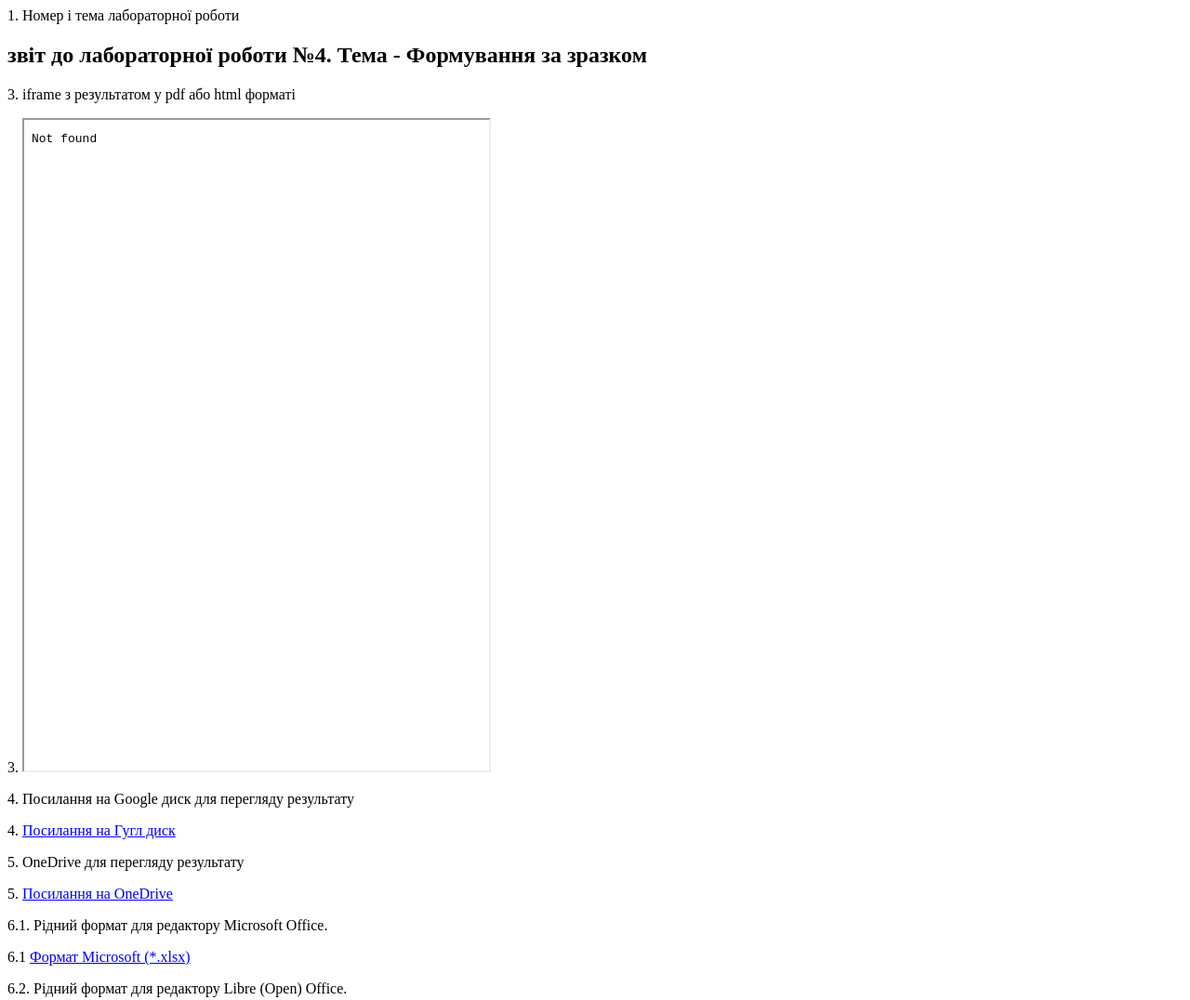
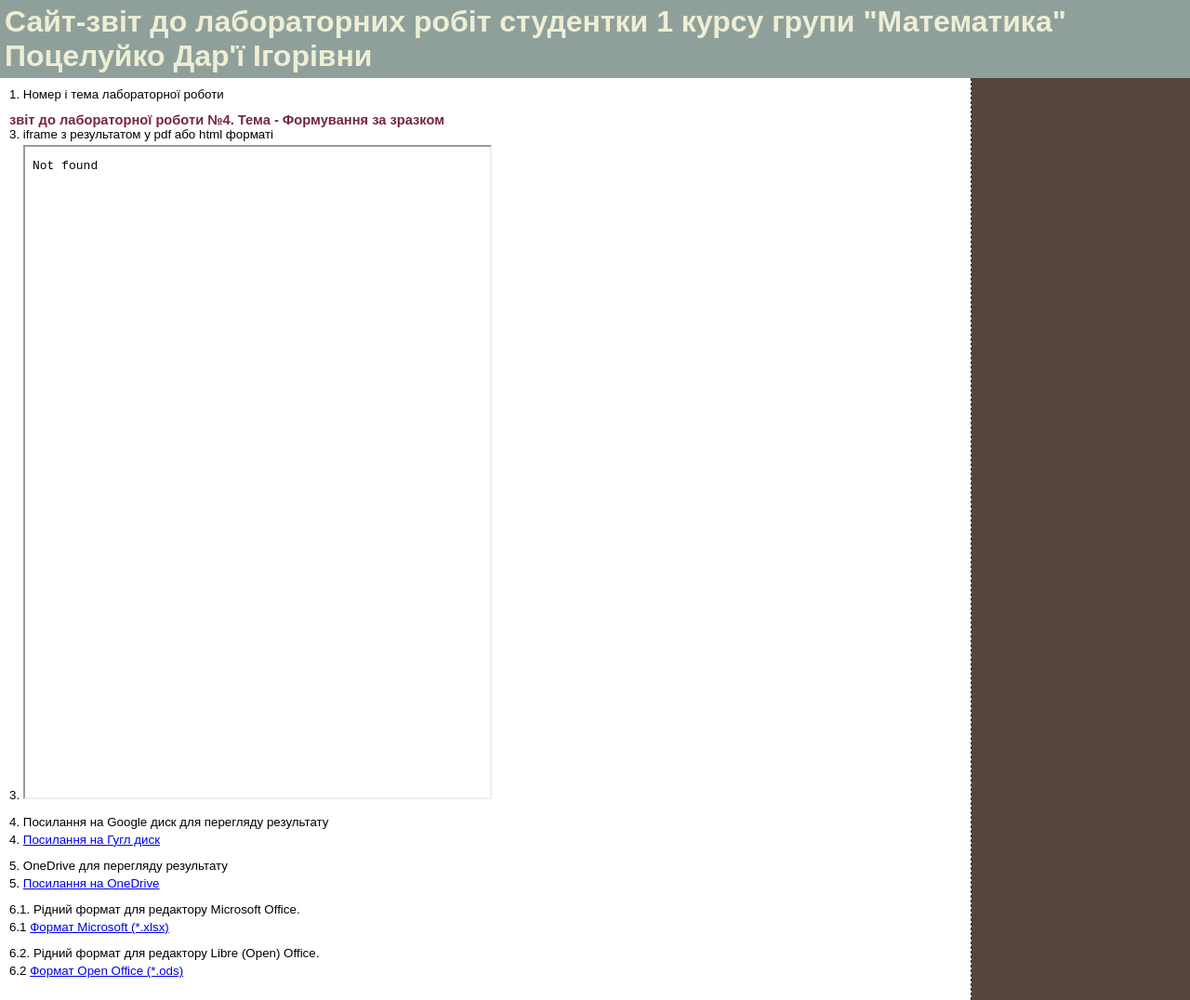
Before and after one commit to Dassssss17/informatic, a plain HTML site: page lab4.html in a window 1280 px wide. Shown: the top 1076 px of the page at 93% size. Drawn offline with Linux system fonts and the light colour scheme.

Commit message:
Update lab4.html

```diff
--- a/lab4.html
+++ b/lab4.html
@@ -1,3 +1,60 @@
+<!doctype html>
+<html>
+ <head>
+  <meta charset="utf-8" />
+  <title>Сайт-звіт до лабораторних робіт студентки 1 курсу групи "Математика" Поцелуйко Дар'ї Ігорівни </title>
+  <style type="text/css">
+   body {
+    font: 10pt Arial, Helvetica, sans-serif; /* Шрифт на веб-странице */
+    background: #54463d; /* Цвет фона */
+    margin: 0; /* Убираем отступы */
+   }
+   h2 {
+    font-size: 1.1em; /* Размер шрифта */
+    color: #752641; /* Цвет текста */
+    margin-bottom: 0; /* Отступ снизу */
+   }
+   #container {
+    width: 100%; /* Ширина макета */
+    margin: 0 auto; /* Выравниваем по центру */
+    background: #f0f0f0; /* Цвет фона правой колонки */
+   }
+   #header {
+    background: #8fa09b; /* Цвет фона */
+    font-size: 24pt; /* Размер текста */
+    font-weight: bold; /* Жирное начертание */
+    color: #edeed5; /* Цвет текста */
+    padding: 5px; /* Отступы вокруг текста */
+   }
+   #content {
+    float: left; /* Обтекание по правому краю */
+    width: 80%; /* Ширина левой колонки */
+    padding: 10px; /* Поля вокруг текста */
+    border-right: 1px dashed #183533; /* Линия справа */
+    background: #fff; /* Цвет фона левой колонки */
+   }
+   #content p {
+    margin-top: 0.3em /* Отступ сверху */
+   }
+   #sidebar {
+    float: left; /* Обтекание по правому краю */
+    width: 120px; /* Ширина */
+    padding: 10px; /* Отступы вокруг текста */
+   }
+   #footer {
+    background: #8fa09b; /* Цвет фона */
+    color: #fff; /* Цвет текста */
+    padding: 5px; /* Отступы вокруг текста */
+   }
+   .clear {
+    clear: both; /* Отмена обтекания */
+   }
+  </style>
+ </head>
+ <body>
+  <div id="container">
+   <div id="header"> Сайт-звіт до лабораторних робіт студентки 1 курсу групи "Математика" Поцелуйко Дар'ї Ігорівни </div>
+  <div id="content">
 1. Номер і тема лабораторної роботи
 
 <h2>звіт до лабораторної роботи №4. Тема - Формування за зразком</h2>
```
